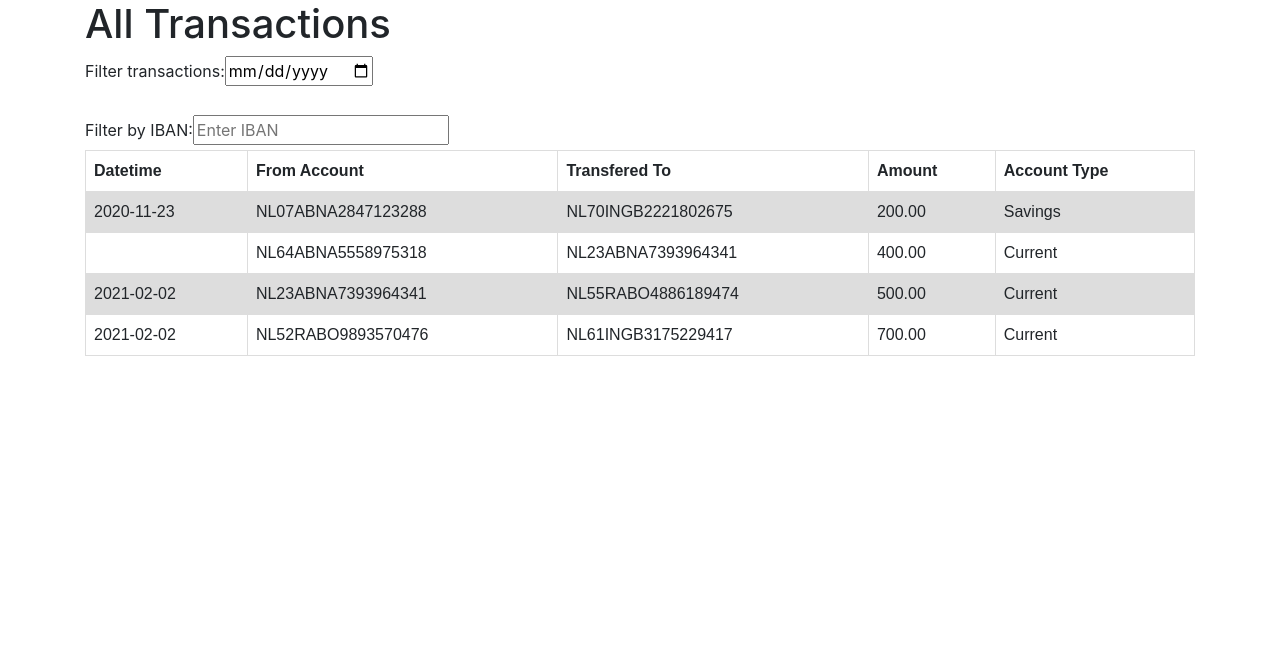
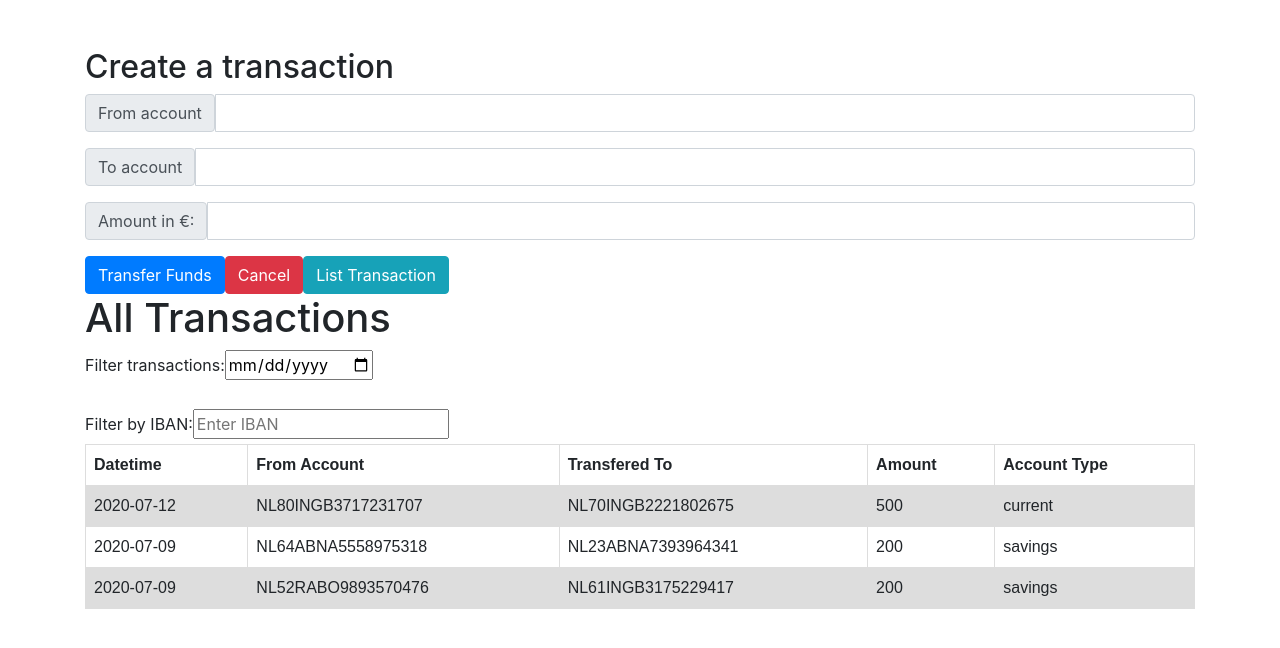
Before and after one commit to Biniam-Mehari/Code_Generation_GR5, a Vue app: page / in a window 1280 px wide. Shown: the top 648 px of the page. Built offline with nearby package versions, Linux system fonts and the light colour scheme.

Commit message:
add transaction function

```diff
--- a/src/App.vue
+++ b/src/App.vue
@@ -1,15 +1,16 @@
 <template>
+  <CreateTransactions/>
   <TransactionList />
 </template>
 
 <script>
 import TransactionList from './components/transactions/TransactionList.vue'
-//import CreateTransactions from './components/transactions/CreateTransaction.vue'
+import CreateTransactions from './components/transactions/CreateTransaction.vue'
 
 export default {
   name: 'App',
   components: {
-    //CreateTransactions
+    CreateTransactions,
     TransactionList
   }
 
--- a/src/components/transactions/CreateTransaction.vue
+++ b/src/components/transactions/CreateTransaction.vue
@@ -19,11 +19,9 @@
           <input type="text" class="form-control" />
         </div>
 
-        <div class="input-group mt-4">
-          <button type="button" class="btn btn-primary">Transfer</button>
-          <button type="button" class="btn btn-danger">Cancel</button>
-          <button type="button" class="btn btn-info">List all transactions</button>
-        </div>
+          <input type="button" class="btn btn-primary" value="Transfer Funds"/>
+          <input type="button" class="btn btn-danger" value="Cancel" />
+          <input type="button" class="btn btn-info" value="List Transaction"/>
       </form>
 
     </div>
@@ -36,12 +34,42 @@ export default {
     name: 'AddTransactions',
     data() {
         return {
-            "id": '',
-            "fromAccount": '',
-            "toAccount": '',
-            "amount": '',
-            "timestamp": ''
+            date: '',
+            fromAccount: '',
+            toAccount: '',
+            amount: '',
+            accountType: ''
         }
+    },
+    onSubmit(e) {
+        e.preventDefault()
+
+        if(!this.date || !this.fromAccount
+        || !this.toAccount || !this.amount
+        || !this.accountType) {
+            alert('One of the field is empty!');
+            return
+        }
+
+        const newTransaction = {
+          date: this.date,
+          fromAccount: this.fromAccount,
+          toAccount: this.toAccount,
+          amount: this.amount,
+          accountType: this.accountType
+        }
+
+        this.$emit('add-transaction', newTransaction)
+    },
+
+    onCancel(e) {
+      e.preventDefault()
+
+      this.date = '',
+      this.fromAccount = '',
+      this.toAccount = '',
+      this.amount = '',
+      this.accountType = ''
     }
 
 }
--- a/src/components/transactions/TransactionList.vue
+++ b/src/components/transactions/TransactionList.vue
@@ -18,36 +18,12 @@
                 <th>Amount</th>
                 <th>Account Type</th>
             </tr>
-            <tr>
-                <td>2020-11-23</td>
-                <td>NL07ABNA2847123288</td>
-                <td>NL70INGB2221802675</td>
-                <td>200.00</td>
-                <td>Savings</td>
-            </tr>
-
-            <tr>
-                <td></td>
-                <td>NL64ABNA5558975318</td>
-                <td>NL23ABNA7393964341</td>
-                <td>400.00</td>
-                <td>Current</td>
-            </tr>
-
-            <tr>
-                <td>2021-02-02</td>
-                <td>NL23ABNA7393964341</td>
-                <td>NL55RABO4886189474</td>
-                <td>500.00</td>
-                <td>Current</td>
-            </tr>
-
-            <tr>
-                <td>2021-02-02</td>
-                <td>NL52RABO9893570476</td>
-                <td>NL61INGB3175229417</td>
-                <td>700.00</td>
-                <td>Current</td>
+            <tr :key="transaction.id" v-for="transaction in transactions">
+                <td>{{ transaction.date }}</td>
+                <td>{{ transaction.fromAccount }}</td>
+                <td>{{ transaction.toAccount }}</td>
+                <td>{{ transaction.amount }}</td>
+                <td>{{ transaction.accountType }}</td>
             </tr>
         </table>
     </div>
@@ -66,7 +42,7 @@ export default {
             {
                 id: 1,
                 date: "2020-07-12",
-                fromAccount: "",
+                fromAccount: "NL80INGB3717231707",
                 toAccount: "NL70INGB2221802675",
                 amount: 500.00,
                 accountType: "current"
@@ -74,7 +50,19 @@ export default {
             {
                 id: 2,
                 date: "2020-07-09",
-                fromAccount: ""
+                fromAccount: "NL64ABNA5558975318",
+                toAccount: "NL23ABNA7393964341",
+                amount: 200.00,
+                accountType: "savings"
+
+            },
+            {
+                id: 3,
+                date: "2020-07-09",
+                fromAccount: "NL52RABO9893570476",
+                toAccount: "NL61INGB3175229417",
+                amount: 200.00,
+                accountType: "savings"
             }
         ]
     }
```
